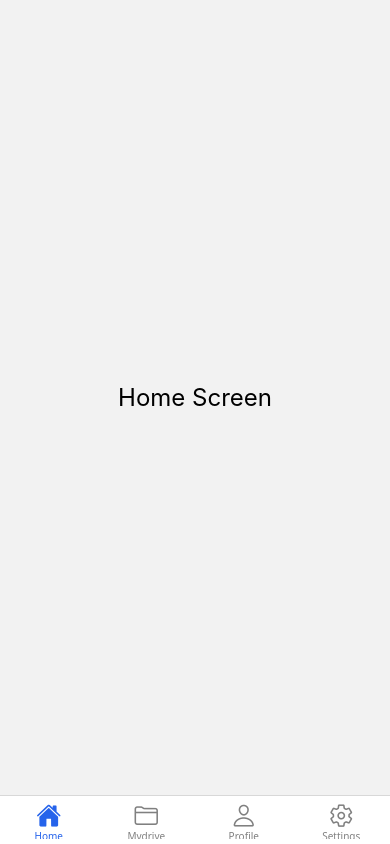
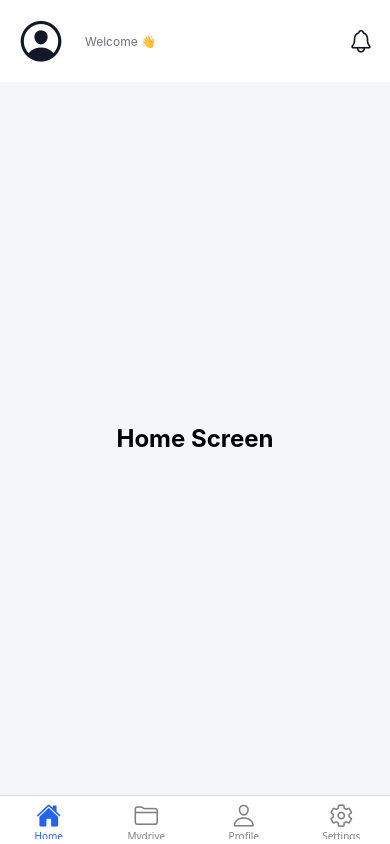
Before and after one commit to vikas-more16/ResumeBuilderApp, a React Native app: screen /MainApp in a window 390 px wide. Built offline with nearby package versions, Linux system fonts and the light colour scheme.

Commit message:
feat: Implement AppStack navigation and enhance Home screen with user profile and notifications

```diff
--- /dev/null
+++ b/src/Navigation/AppStack.jsx
@@ -0,0 +1,17 @@
+import { createNativeStackNavigator } from '@react-navigation/native-stack';
+
+import BottomTab from './BottomTab';
+import Notifications from '../screens/Notifications';
+
+const Stack = createNativeStackNavigator();
+
+const AppStack = () => {
+  return (
+    <Stack.Navigator screenOptions={{ headerShown: false }}>
+      <Stack.Screen name="Tabs" component={BottomTab} />
+      <Stack.Screen name="Notifications" component={Notifications} />
+    </Stack.Navigator>
+  );
+};
+
+export default AppStack;
--- a/src/Navigation/RootNavigation.jsx
+++ b/src/Navigation/RootNavigation.jsx
@@ -1,8 +1,8 @@
 import { useContext } from 'react';
 import { NavigationContainer } from '@react-navigation/native';
 import AuthNavigation from './AuthNavigation';
-import BottomTab from './BottomTab';
 import { AuthContext } from '../context/AuthContext';
+import AppStack from './AppStack';
 
 const RootNavigation = () => {
   const { userToken, loading } = useContext(AuthContext);
@@ -11,7 +11,7 @@ const RootNavigation = () => {
 
   return (
     <NavigationContainer>
-      {userToken ? <BottomTab /> : <AuthNavigation />}
+      {userToken ? <AppStack /> : <AuthNavigation />}
     </NavigationContainer>
   );
 };
--- a/src/screens/Home.jsx
+++ b/src/screens/Home.jsx
@@ -1,11 +1,33 @@
-import React from 'react';
-import { StyleSheet, Text, View } from 'react-native';
+import React, { useContext } from 'react';
+import { StyleSheet, Text, View, TouchableOpacity } from 'react-native';
 import { SafeAreaView } from 'react-native-safe-area-context';
+import Ionicons from 'react-native-vector-icons/Ionicons';
+import { AuthContext } from '../context/AuthContext';
 
-const Home = () => {
+const Home = ({ navigation }) => {
+  const { user } = useContext(AuthContext);
+
   return (
     <SafeAreaView style={styles.container}>
-      <View>
+      {/* Header */}
+      <View style={styles.header}>
+        <View style={styles.leftHeader}>
+          <TouchableOpacity onPress={() => navigation.navigate('Profile')}>
+            <Ionicons name="person-circle-outline" size={50} color="#111827" />
+          </TouchableOpacity>
+
+          <View style={styles.centerText}>
+            <Text style={styles.welcome}>Welcome 👋</Text>
+            <Text style={styles.username}>{user?.username}</Text>
+          </View>
+        </View>
+        <TouchableOpacity onPress={() => navigation.navigate('Notifications')}>
+          <Ionicons name="notifications-outline" size={26} color="#111827" />
+        </TouchableOpacity>
+      </View>
+
+      {/* Main Content */}
+      <View style={styles.content}>
         <Text style={styles.title}>Home Screen</Text>
       </View>
     </SafeAreaView>
@@ -17,10 +39,48 @@ export default Home;
 const styles = StyleSheet.create({
   container: {
     flex: 1,
+    backgroundColor: '#f4f6f8',
+  },
+
+  header: {
+    flexDirection: 'row',
+    alignItems: 'center',
+    justifyContent: 'space-between',
+    paddingHorizontal: 16,
+    paddingVertical: 14,
+    backgroundColor: '#fff',
+    elevation: 4,
+  },
+  leftHeader: {
+    width: 140,
+    flexDirection: 'row',
+    alignItems: 'center',
+    justifyContent: 'space-between',
+  },
+
+  centerText: {
+    alignItems: 'left',
+  },
+
+  welcome: {
+    fontSize: 12,
+    color: '#6b7280',
+  },
+
+  username: {
+    fontSize: 16,
+    fontWeight: 'bold',
+    color: '#111827',
+  },
+
+  content: {
+    flex: 1,
     justifyContent: 'center',
     alignItems: 'center',
   },
+
   title: {
     fontSize: 24,
+    fontWeight: 'bold',
   },
 });
--- /dev/null
+++ b/src/screens/Notifications.jsx
@@ -0,0 +1,11 @@
+import { View, Text } from 'react-native';
+
+const Notifications = () => {
+  return (
+    <View style={{ flex: 1, justifyContent: 'center', alignItems: 'center' }}>
+      <Text>Notifications Screen</Text>
+    </View>
+  );
+};
+
+export default Notifications;
```
